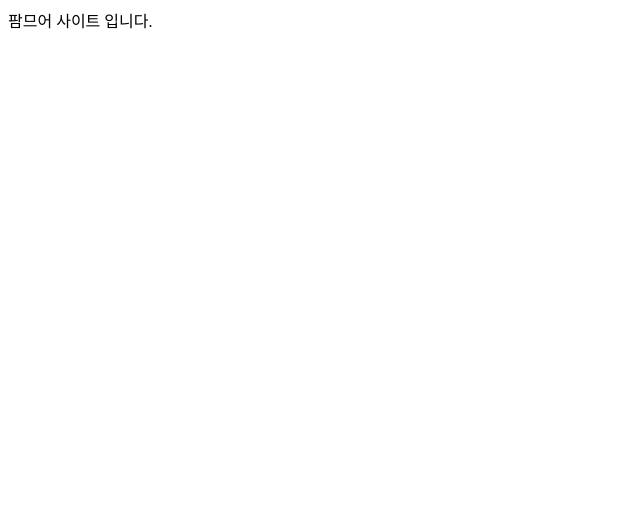
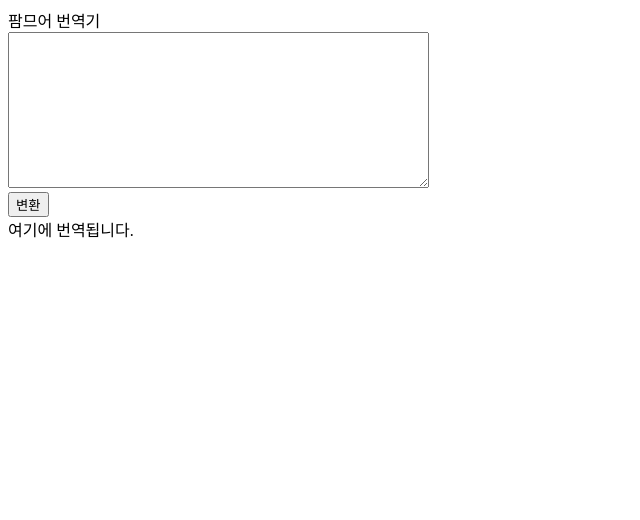
Before and after one commit to magicown/annicaTranslator, a plain HTML site: page index.html in a window 1280 px wide. Shown: the whole page, without its empty margins (0-640 px from the left). Drawn offline with Linux system fonts and the light colour scheme.

Commit message:
no message

```diff
--- a/index.html
+++ b/index.html
@@ -6,6 +6,13 @@
 </head>
 
 <body>
-    팜므어 사이트 입니다.
+	<div><label>팜므어 번역기</label></div>
+    <div class="origan_text">
+    	<textarea name="origan_text" cols="50" rows="10" id="origan_text"></textarea>
+	</div>
+    <div>
+    	<span><input type="button" value="변환"></span>
+    </div>
+    <div id="result" style="width:400px; height:300px;">여기에 번역됩니다.</div>
 </body>
 </html>
```
